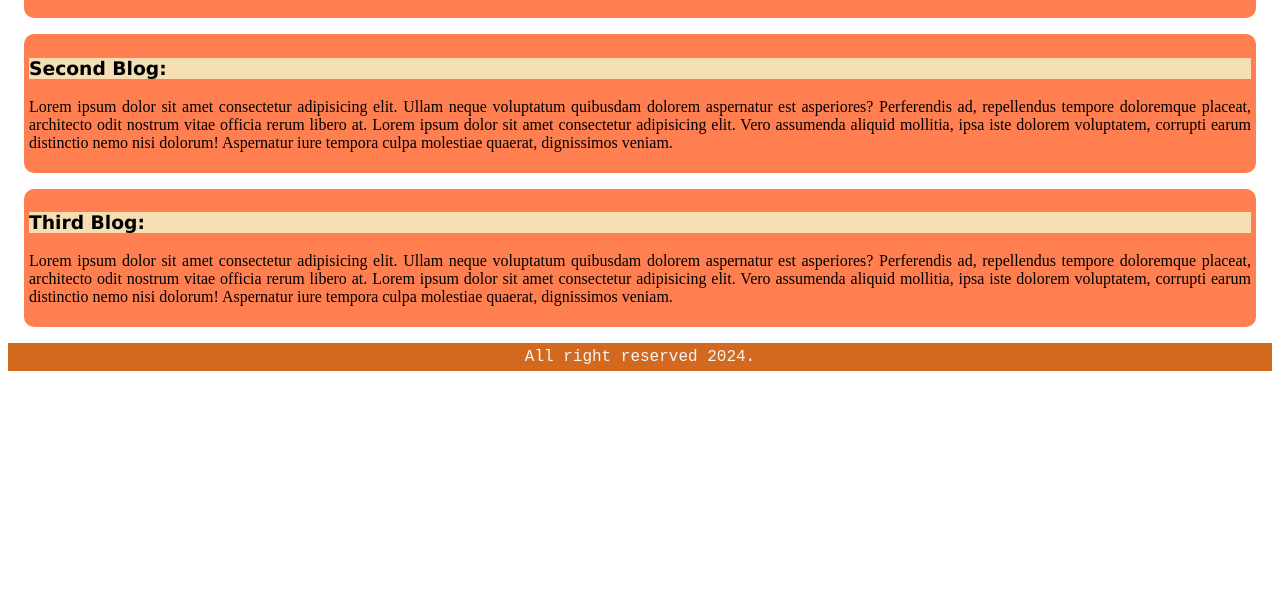
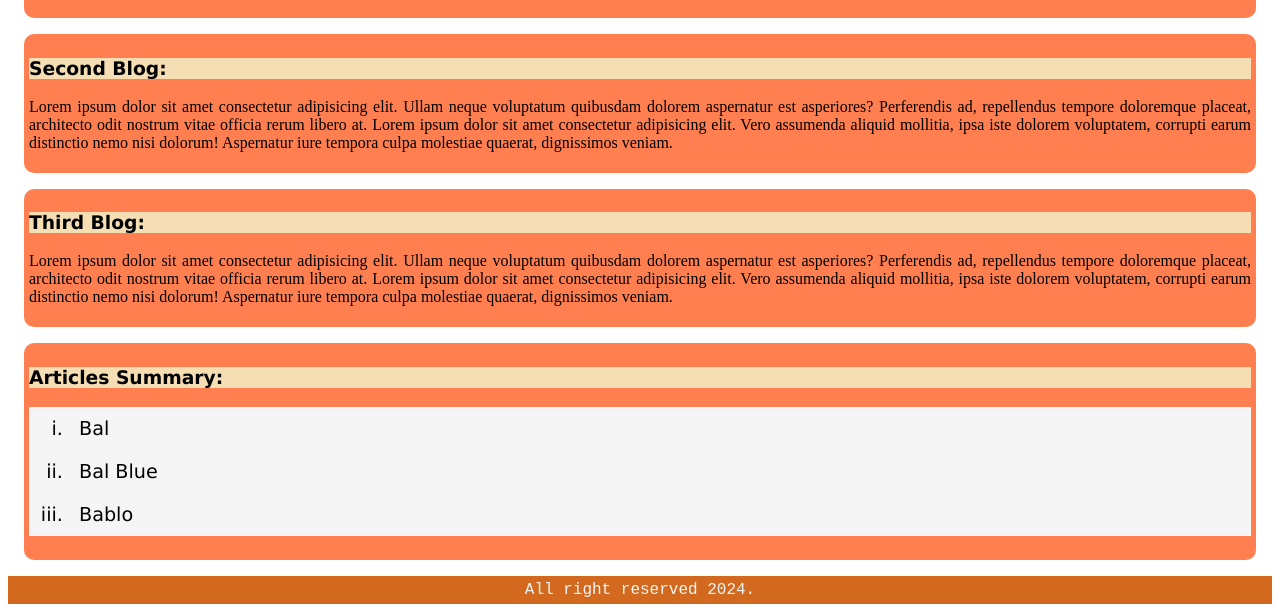
Before and after one commit to alaminweb/first-blog, a plain HTML site: page index.html in a window 1280 px wide. Shown: the part 237-849 px from the top of the page. Before the commit the page ends 800 px from the top, so only its background shows below. Drawn offline with Linux system fonts and the light colour scheme.

Commit message:
Article Summary Added.

```diff
--- a/index.html
+++ b/index.html
@@ -37,6 +37,15 @@
             mollitia, ipsa iste dolorem voluptatem, corrupti earum distinctio nemo nisi dolorum! Aspernatur iure tempora
             culpa molestiae quaerat, dignissimos veniam.</p>
     </div>
+    <div>
+        <h3>Articles Summary:</h3>
+        <ol type="i" class="order-list">
+            <li>Bal</li>
+            <li>Bal Blue</li>
+            <li>Bablo</li>
+
+        </ol>
+    </div>
 
     <!-- I'm not  perfectly sizing images.
     <section>
--- a/style/blog.css
+++ b/style/blog.css
@@ -36,3 +36,16 @@ footer {
     height: fit-content;
     width: fit-content;
 } */
+
+.order-list {
+    font-family: Verdana, Geneva, Tahoma, sans-serif;
+    font-size: larger;
+    background-color: whitesmoke;
+}
+
+li {
+    /* margin: 15px;
+    border: 5px; */
+    padding: 10px;
+    /* border-radius: 10px; */
+}
```
